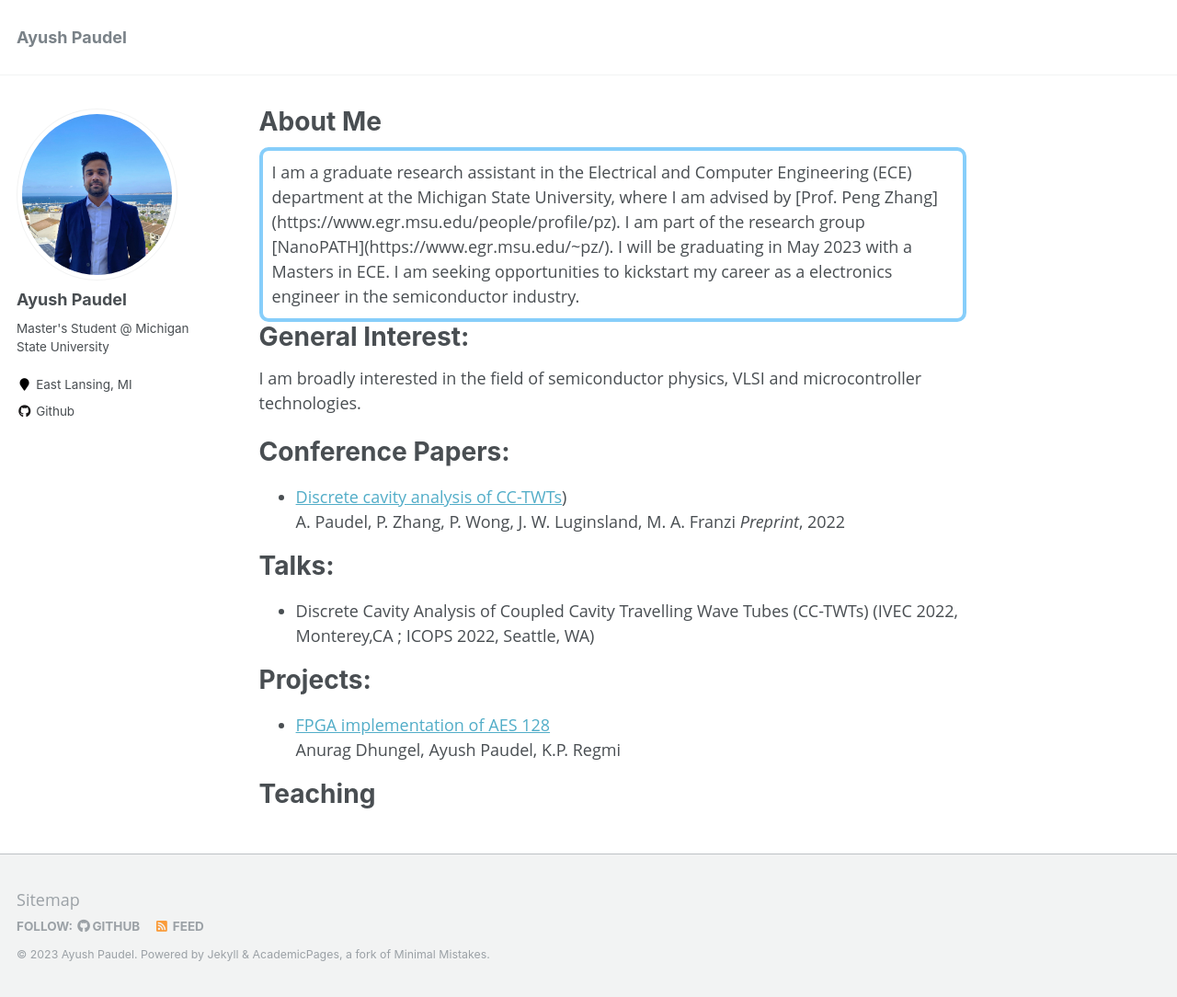
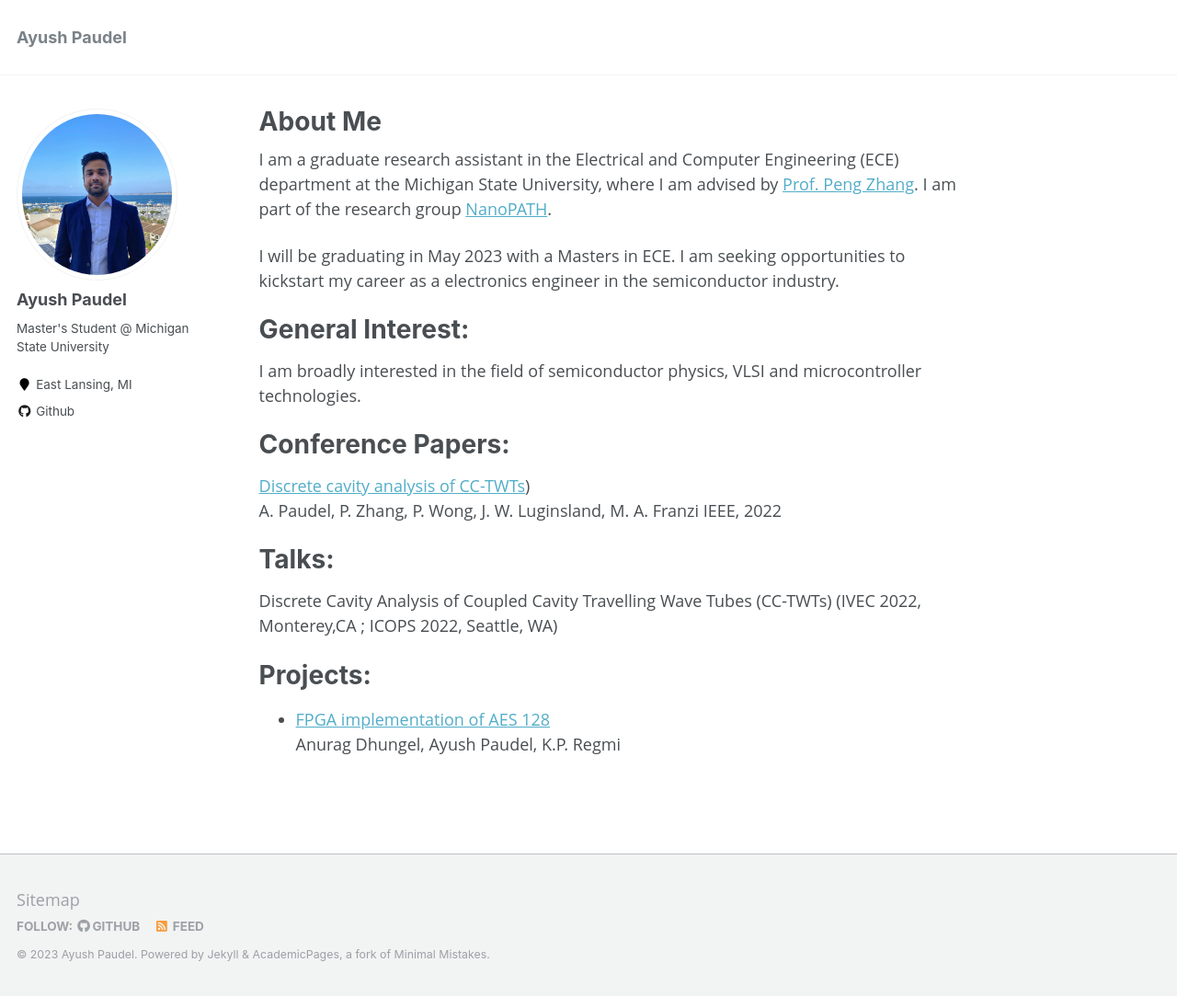
Before and after one commit to paudela11/paudela11.github.io, a Jekyll site: the page built from _pages/about.md, in a window 1280 px wide and 1084 px high. Shown: the whole window at 92% size. Built offline with Jekyll 4.4.1, drawn with Linux system fonts in a browser that asks for light colours.

Commit message:
Update about.md

```diff
--- a/_pages/about.md
+++ b/_pages/about.md
@@ -8,12 +8,9 @@ redirect_from:
   - /about.html
 ---
 
-<div style="border: 4px solid LightSkyBlue; border-radius: 10px; padding: 10px;">
-
 I am a graduate research assistant in the Electrical and Computer Engineering (ECE) department at the Michigan State University, where I am advised by [Prof. Peng Zhang](https://www.egr.msu.edu/people/profile/pz). I am part of the research group [NanoPATH](https://www.egr.msu.edu/~pz/).
 
  I will be graduating in May 2023 with a Masters in ECE. I am seeking opportunities to kickstart my career as a electronics engineer in the semiconductor industry.
-</div>
 
 **General Interest:**
 ======
@@ -23,22 +20,16 @@ I am broadly interested in the field of semiconductor physics, VLSI and microcon
 **Conference Papers:**
 ======
 
-- [Discrete cavity analysis of CC-TWTs](https://ieeexplore.ieee.org/document/9813326))
+[Discrete cavity analysis of CC-TWTs](https://ieeexplore.ieee.org/document/9813326))
 A. Paudel, P. Zhang, P. Wong, J. W. Luginsland, M. A. Franzi
-*Preprint*, 2022
-
+IEEE, 2022
 
 **Talks:**
 ======
-- Discrete Cavity Analysis of Coupled Cavity Travelling Wave Tubes (CC-TWTs) (IVEC 2022, Monterey,CA ; ICOPS 2022, Seattle, WA)
-
+Discrete Cavity Analysis of Coupled Cavity Travelling Wave Tubes (CC-TWTs) (IVEC 2022, Monterey,CA ; ICOPS 2022, Seattle, WA)
 
 **Projects:**
 ======
 
 - [FPGA implementation of AES 128](https://paudela11.github.io/Misc_Writings/Senior_Design_Final1.pdf)
   Anurag Dhungel, Ayush Paudel, K.P. Regmi
-
-
-Teaching
-======
```
